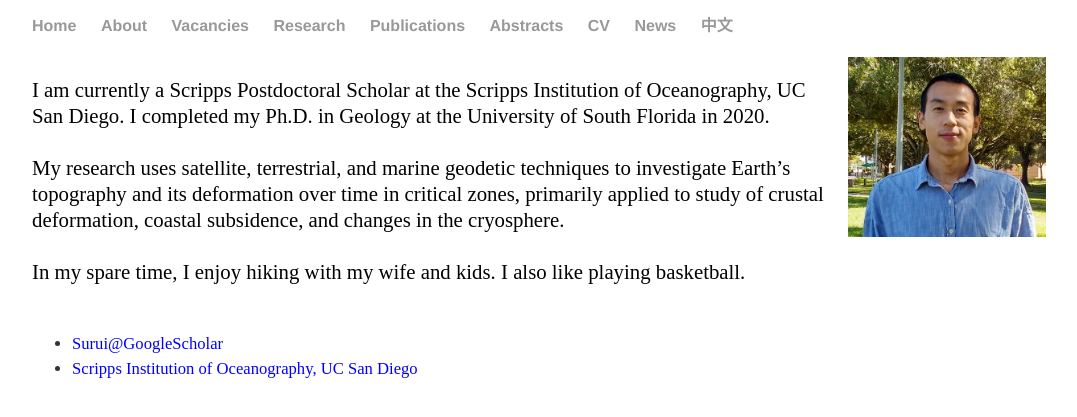
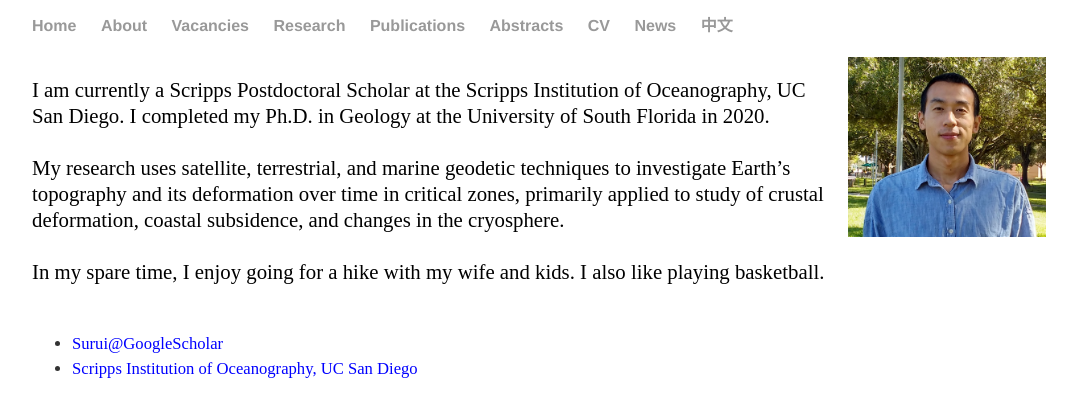
Before and after one commit to suruixie/suruixie.github.io, a Jekyll site: the page built from about/index.html, in a window 1280 px wide. Shown: the top 417 px of the page, without its empty margins (96-1173 px from the left). Built offline with Jekyll 4.4.1, drawn with Linux system fonts in a browser that asks for light colours.

Commit message:
Update index.html

```diff
--- a/about/index.html
+++ b/about/index.html
@@ -9,7 +9,7 @@ title: About Surui
 	<br>
 	My research uses satellite, terrestrial, and marine geodetic techniques to investigate Earth’s topography and its deformation over time in critical zones, primarily applied to study of crustal deformation, coastal subsidence, and changes in the cryosphere. <br>
 	<br>
-	In my spare time, I enjoy hiking with my wife and kids. I also like playing basketball. <br>
+	In my spare time, I enjoy going for a hike with my wife and kids. I also like playing basketball. <br>
 	<br>
 </p>
 <ul class="contacts">
```
